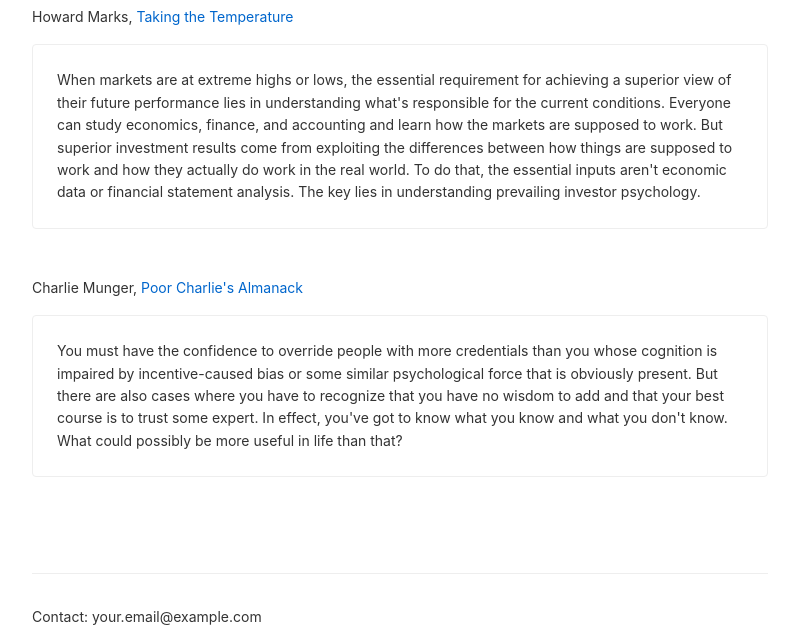
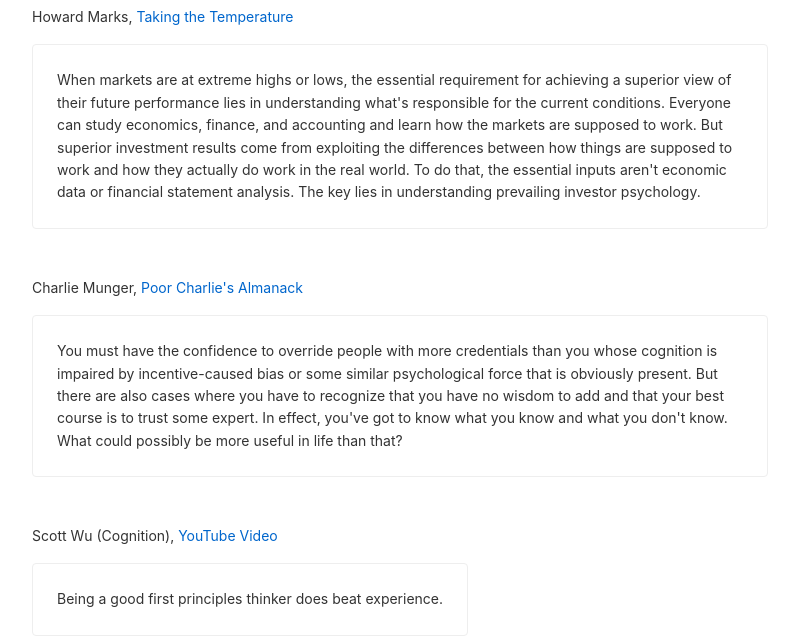
Before and after one commit to asalot99/asalot99.github.io, a plain HTML site: page snippets.html in a window 1280 px wide. Shown: the part 162-800 px from the top of the page, without its empty margins (240-1039 px from the left). Drawn offline with Linux system fonts and the light colour scheme.

Commit message:
Add Scott Wu quote to snippets
🤖 Generated with [Claude Code](https://claude.ai/code)

Co-Authored-By: Claude <noreply@anthropic.com>

```diff
--- a/snippets.html
+++ b/snippets.html
@@ -40,6 +40,14 @@
                             </div>
                         </div>
                     </li>
+                    <li>
+                        <div class="snippet-content">
+                            <p class="snippet-title">Scott Wu (Cognition), <a href="https://www.youtube.com/watch?v=MmKkNmnoEvw">YouTube Video</a></p>
+                            <div class="quote-text">
+                                Being a good first principles thinker does beat experience.
+                            </div>
+                        </div>
+                    </li>
                 </ul>
             </div>
         </section>
```
